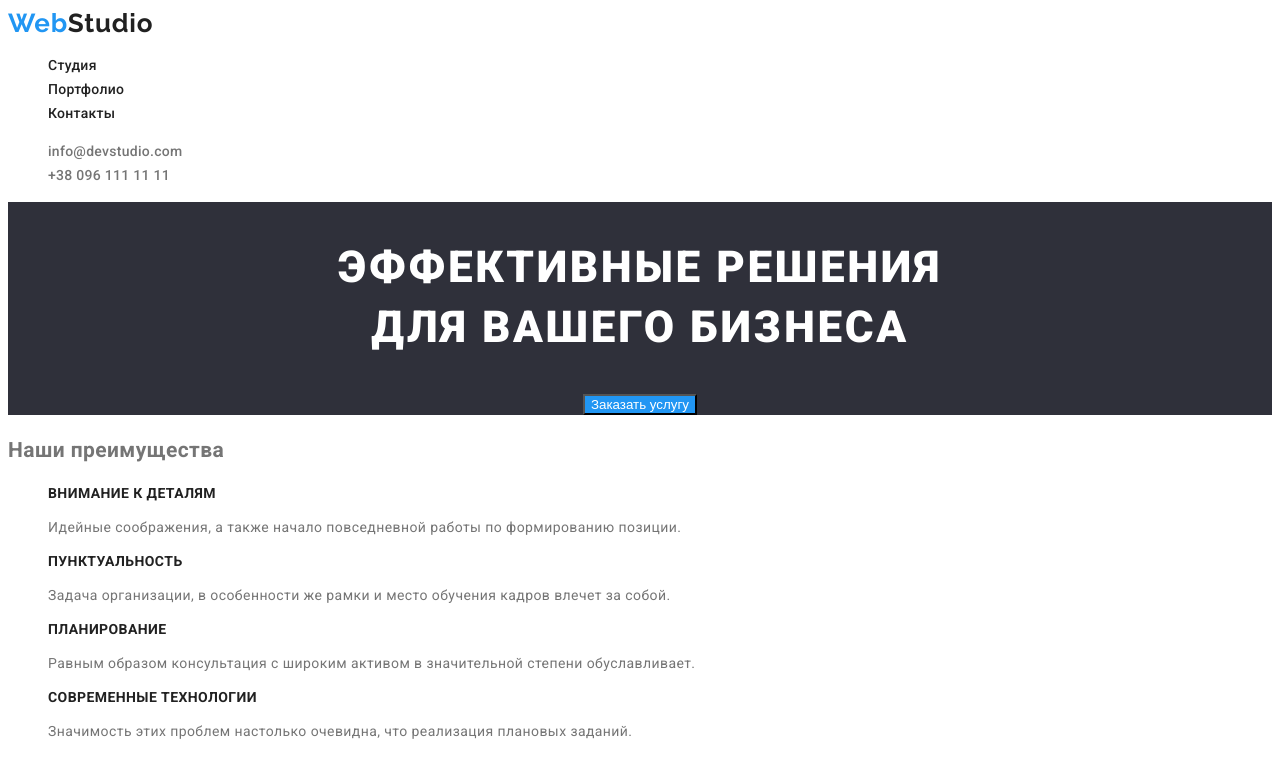
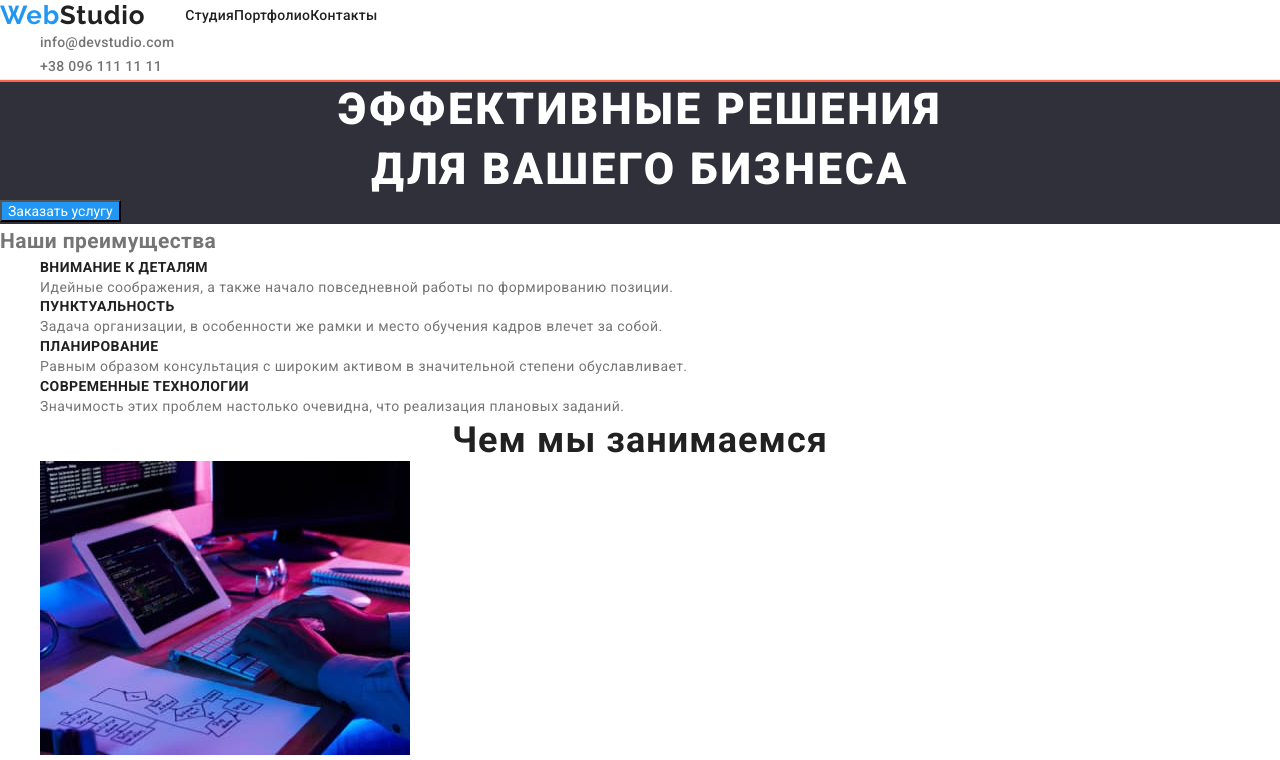
Before and after one commit to Vitaliy-goIT/goit-markup-hw-03, a plain HTML site: page index.html in a window 1280 px wide. Shown: the top 760 px of the page. Drawn offline with nearby package versions, Linux system fonts and the light colour scheme.

Commit message:
добавил нормализатор

```diff
--- a/css/styles.css
+++ b/css/styles.css
@@ -18,6 +18,19 @@
   --footer-links-color: rgba(255, 255, 255, 0.6);
 }
 
+h1,
+h2,
+h3,
+h4,
+h5,
+h6,
+p,
+ul {
+  margin-top: 0;
+  margin-left: 0;
+  margin-bottom: 0;
+  margin-right: 0;
+}
 body {
   font-family: 'Roboto', sans-serif;
   font-size: 14px;
@@ -28,6 +41,17 @@ body {
 }
 
 /* header - section */
+
+.header {
+  outline: 2px solid tomato;
+  border-bottom: 1px solid #ececec;
+}
+
+.navigation {
+  display: flex;
+  align-items: center;
+}
+
 .logo {
   font-family: Raleway;
   font-size: 26px;
@@ -83,10 +107,6 @@ body {
 /* hero - section */
 .hero {
   background-color: var(--footer-background-color);
-  display: flex;
-  flex-direction: column;
-  align-items: center;
-  justify-content: center;
 }
 
 .main-heading {
--- a/index.html
+++ b/index.html
@@ -11,12 +11,16 @@
       href="https://fonts.googleapis.com/css2?family=Raleway:wght@700&family=Roboto:wght@400;500;700;900&display=swap"
       rel="stylesheet"
     />
+    <link
+      rel="stylesheet"
+      href="https://github.com/sindresorhus/modern-normalize/blob/main/modern-normalize.css"
+    />
     <link rel="stylesheet" href="./css/styles.css" />
   </head>
   <body>
     <!-- header section -->
-    <header>
-      <nav>
+    <header class="header">
+      <nav class="navigation">
         <a class="logo" href="index.html"><span class="accent-logo">Web</span>Studio</a>
         <ul class="navigation">
           <li><a class="nav-item" href="./index.html">Студия</a></li>
```
Also changed, not shown: portfolio.html (+4 -0 lines).
